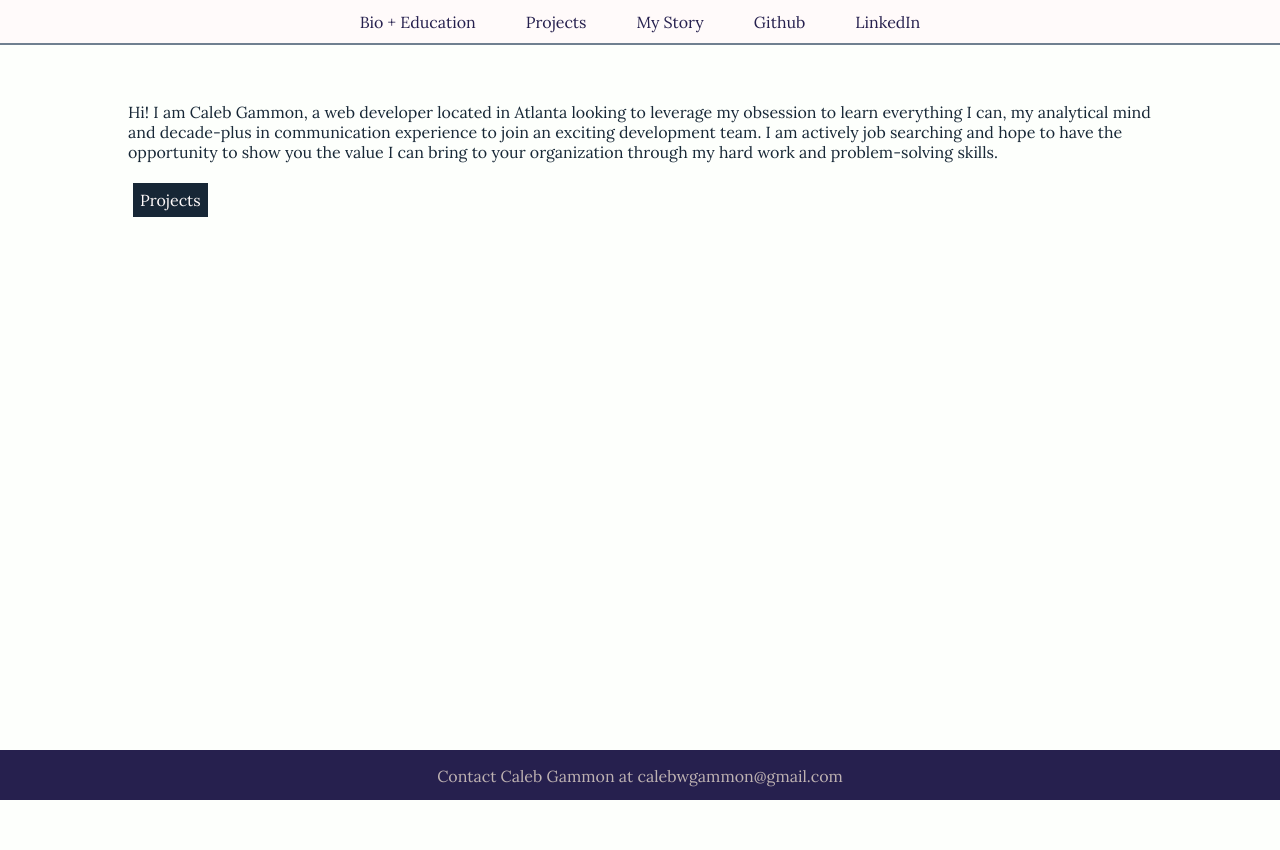
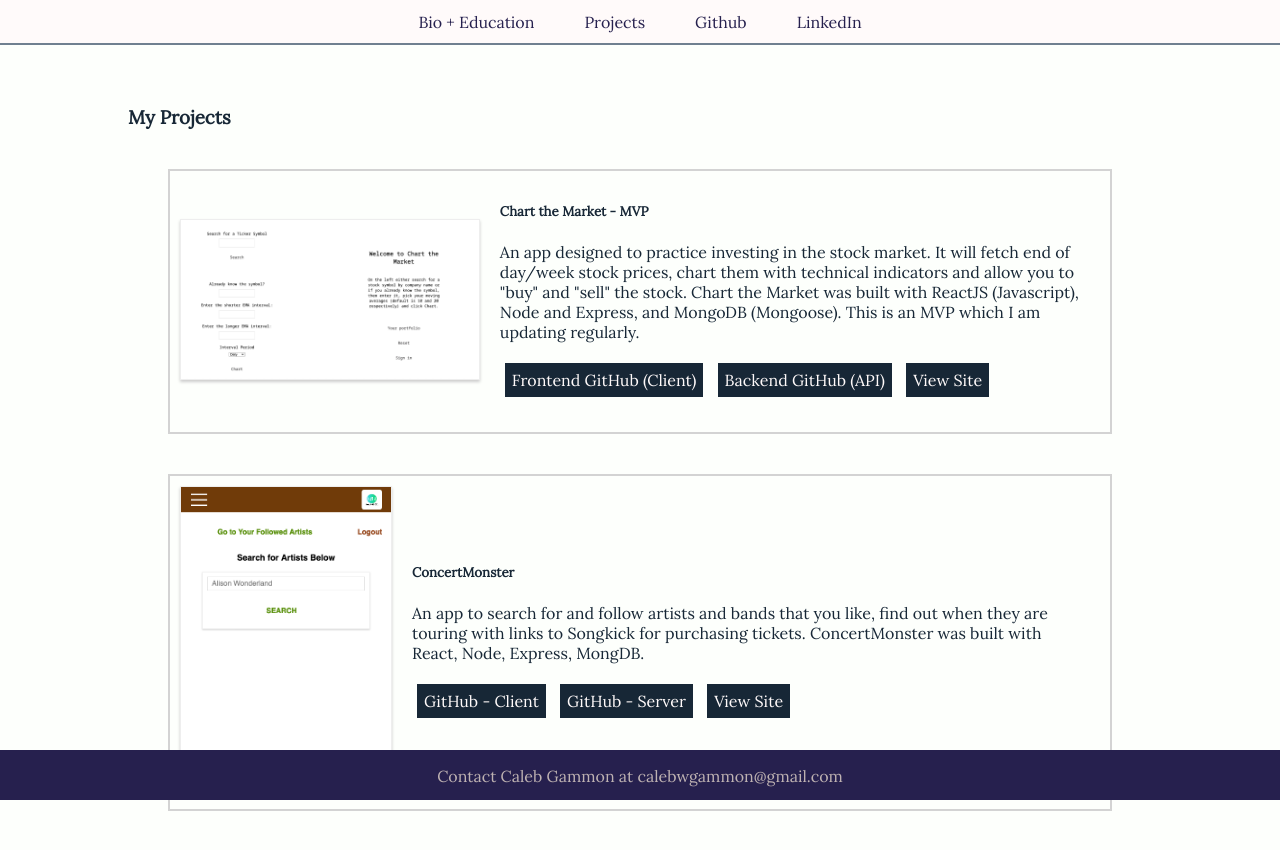
Before and after one commit to calorab/projectwebsite, a plain HTML site: page Index.html in a window 1280 px wide. Before the commit the page ends 800 px from the top, so only its background shows below. Drawn offline with nearby package versions, Linux system fonts and the light colour scheme.

Commit message:
made projects the initial displaye and combined mystory and bio+edu

```diff
--- a/Index.html
+++ b/Index.html
@@ -16,14 +16,11 @@
     <main role="main" class="container">
         <section class="bio">
             <p>Hi! I am Caleb Gammon, a web developer located in Atlanta looking to leverage my obsession to learn everything I can, my analytical mind and decade-plus in communication experience to join an exciting development team. I am actively job searching and hope to have the opportunity to show you the value I can bring to your organization through my hard work and problem-solving skills.</p>
-            <button class='see-projects'>Projects</button>
-        </section>
-        <section class="mystory">
             <p>When I'm not in front of my computer you can find me jogging with my 2 pitbull-mixes, playing Mario Kart with my wife or out at a concert. I love problem-solving and like to solve many types of puzzles in my down time. I also play chess, raising my FIDE score from 900 to just under 1400 in the last few months - which I'm very proud of. I dove headfirst into web development because I want to have a career that I could be proud of, I want to build something important and I want to challeng myself!</p>
             <p>Education:</p>
             <ul class="edu-list">
                 <li>B.A in Business Management - North Georgia University</li>
-                <li>Thinkful FullStack Engineering-Flex coding program (Currently completing)</li>
+                <li>Thinkful FullStack Engineering - Flex coding program (Currently completing)</li>
                 <li>React The Complete Guide - Academind (via Udemy)</li>
                 <li>Node.js The Complete Guide - Academind (via Udemy)</li>
                 <li>MongoDB The Complete Developer's Guide 2020 - Academind (via Udemy)</li>
@@ -32,6 +29,10 @@
             <div class="thanks">
                     <p>Thanks for your time, and if you have read this far I hope you will take just 2 more minutes to either <strong>send me an email at calebwgammon@gmail.com</strong> or get in touch via LinkedIn.</p>
             </div>
+            <button class='see-projects'>Projects</button>
+        </section>
+        <section class="mystory">
+
         </section>
         <section class="projects">
             <h3>My Projects</h3>
@@ -42,7 +43,7 @@
                 <div class="comments">
                     <h5>Chart the Market - MVP</h5>
                     <p>An app designed to practice investing in the stock market. It will fetch end of day/week stock prices, chart them with technical indicators and allow you to "buy" and "sell" the stock. Chart the Market was built with ReactJS (Javascript), Node and Express, and MongoDB (Mongoose). This is an MVP which I am updating regularly.</p>
-                    <a href="https://github.com/calorab/concertMonster-thinkful-client" target="_blank" style="text-decoration: none;" >
+                    <a href="https://github.com/calorab/client-chart-the-market-thinkful" target="_blank" style="text-decoration: none;" >
                         <button>Frontend GitHub (Client)</button>
                     </a>
                     <a href="https://github.com/calorab/api-chart-the-market-thinkful" target="_blank" style="text-decoration: none;" >
--- a/app.js
+++ b/app.js
@@ -17,22 +17,19 @@ projectsDisplay = () => {
 };
 
 $('.see-projects').click(event => {
-    console.log('display projects...');
     projectsDisplay();
 });
 
 $('.see-mystory').click(event => {
-    console.log('display my story...');
     myStoryDisplay();
 });
 
 $('.see-bio').click(event => {
-    console.log('display bio...');
     initialDisplay();
 });
 
 navArray = () => {
-    var nav = ["Bio + Education", "Projects", "My Story", "Github", "LinkedIn"];
+    var nav = ["Bio + Education", "Projects", "Github", "LinkedIn"];
     nav.forEach((element) => {
       var navElement = $("<li><a id='" + nav.indexOf(element) +
         "' class='nav-link'>" + element + "</a></li>");
@@ -59,6 +56,6 @@ navRouter = (element) => {
 }
 
 $(() => {
-    initialDisplay();
+    projectsDisplay();
     navArray();
 });
--- a/index.css
+++ b/index.css
@@ -70,11 +70,13 @@ button:hover {
     display: flex;
     margin: 40px;
     padding: 10px;
+    align-items: center;
 }
 
 .comments {
     margin-right: 20px;
     margin-left: 20px;
+    margin-bottom: 20px;
 }
 
 .screenshot {
```
